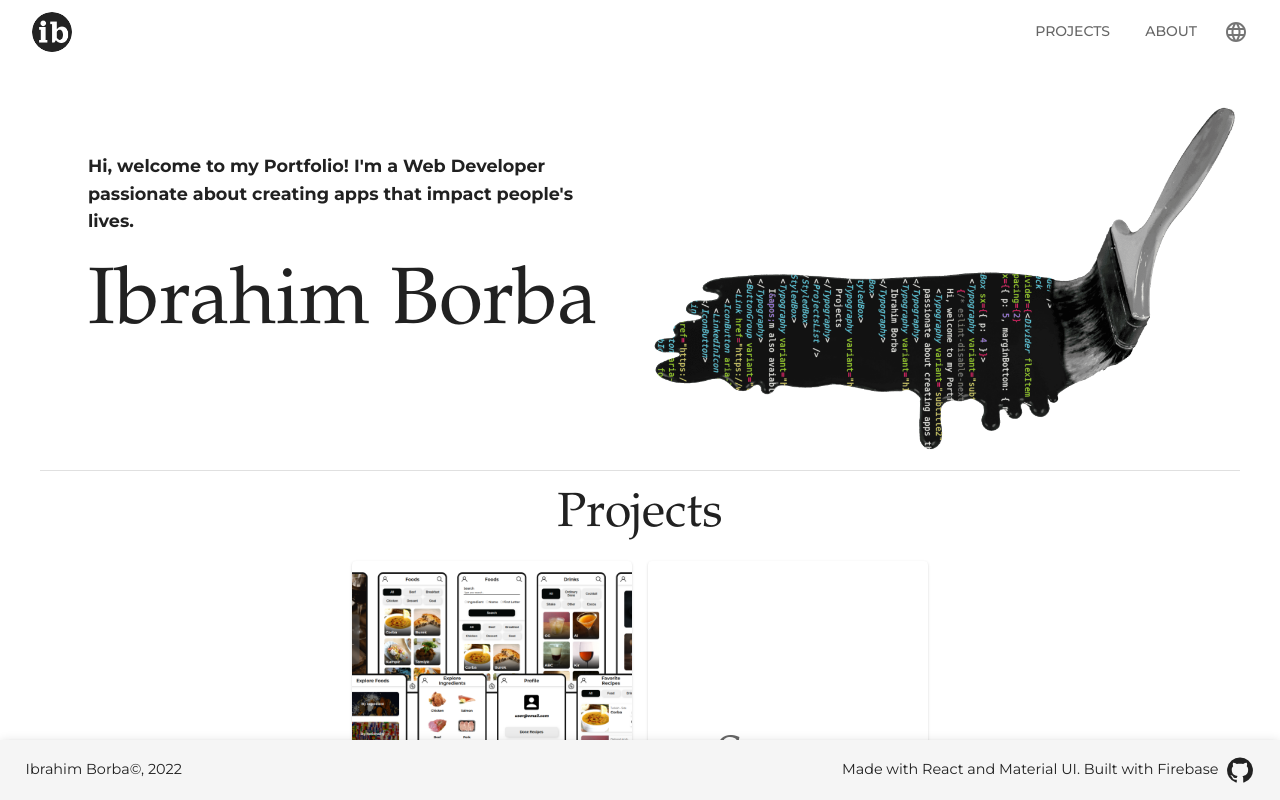
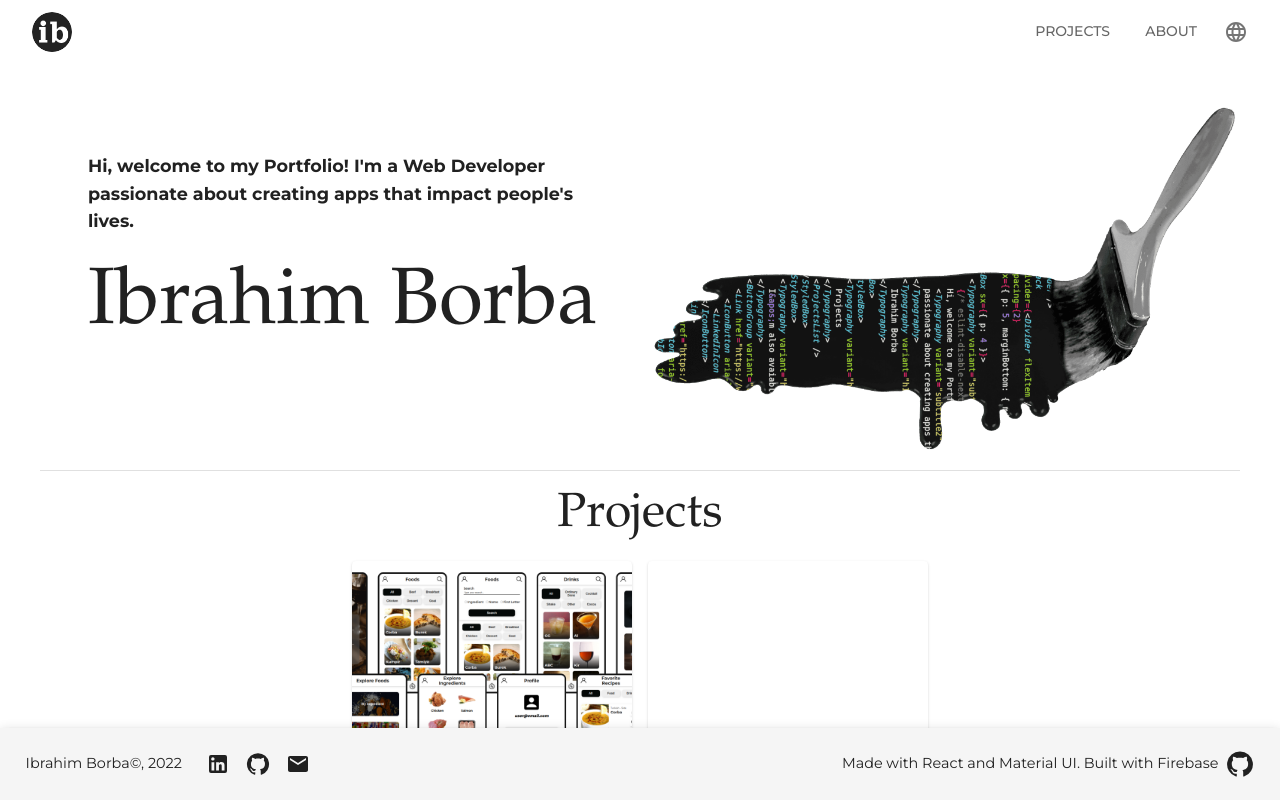
Before and after one commit to ibrahimborba/my-portfolio, a React (Create React App) app: page / in a window 1280 px wide. Shown: the top 800 px of the page. Built offline with nearby package versions, Linux system fonts and the light colour scheme; a web font is replaced by a local one.

Commit message:
feat: add social icons to footer

```diff
--- a/src/components/Footer/Footer.jsx
+++ b/src/components/Footer/Footer.jsx
@@ -1,8 +1,12 @@
 import React, { useContext } from 'react';
 import AppBar from '@mui/material/AppBar';
+import ButtonGroup from '@mui/material/ButtonGroup';
 import IconButton from '@mui/material/IconButton';
+import Link from '@mui/material/Link';
 import Typography from '@mui/material/Typography';
+import EmailIcon from '@mui/icons-material/Email';
 import GitHubIcon from '@mui/icons-material/GitHub';
+import LinkedInIcon from '@mui/icons-material/LinkedIn';
 import { Stack, Tooltip } from '@mui/material';
 import { ContentContext } from '../../context/ContentContext';
 
@@ -27,12 +31,28 @@ function Footer() {
           align="start"
           variant="body1"
           component="p"
-          sx={{ flexGrow: 1 }}
         >
           Ibrahim Borba
           <span>&copy;</span>
           , 2022
         </Typography>
+        <ButtonGroup variant="text" aria-label="avaiable links" sx={{ flexGrow: 1 }}>
+          <Link href="https://www.linkedin.com/in/ibrahimborba/" target="_blank">
+            <IconButton aria-label="linkedin link" size="medium" color="primary">
+              <LinkedInIcon fontSize="inherit" />
+            </IconButton>
+          </Link>
+          <Link href="https://github.com/ibrahimborba" target="_blank">
+            <IconButton aria-label="github link" size="medium" color="primary">
+              <GitHubIcon fontSize="inherit" />
+            </IconButton>
+          </Link>
+          <Link href="mailto:ibrahim.borba@gmail.com" target="_blank">
+            <IconButton aria-label="send email" size="medium" color="primary">
+              <EmailIcon fontSize="inherit" />
+            </IconButton>
+          </Link>
+        </ButtonGroup>
         <Typography
           align="center"
           variant="body1"
```
